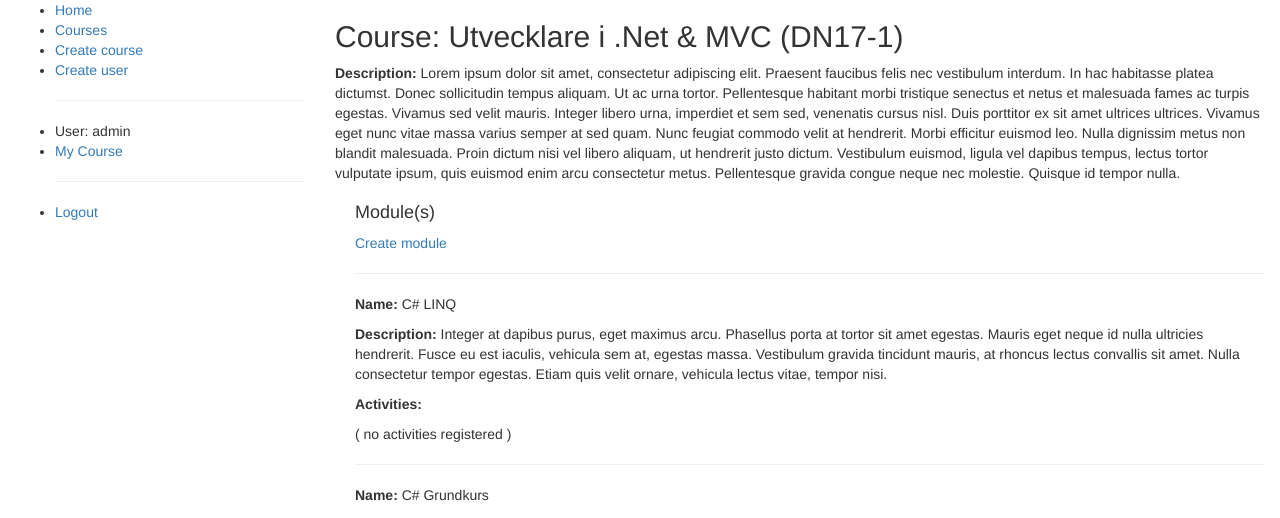
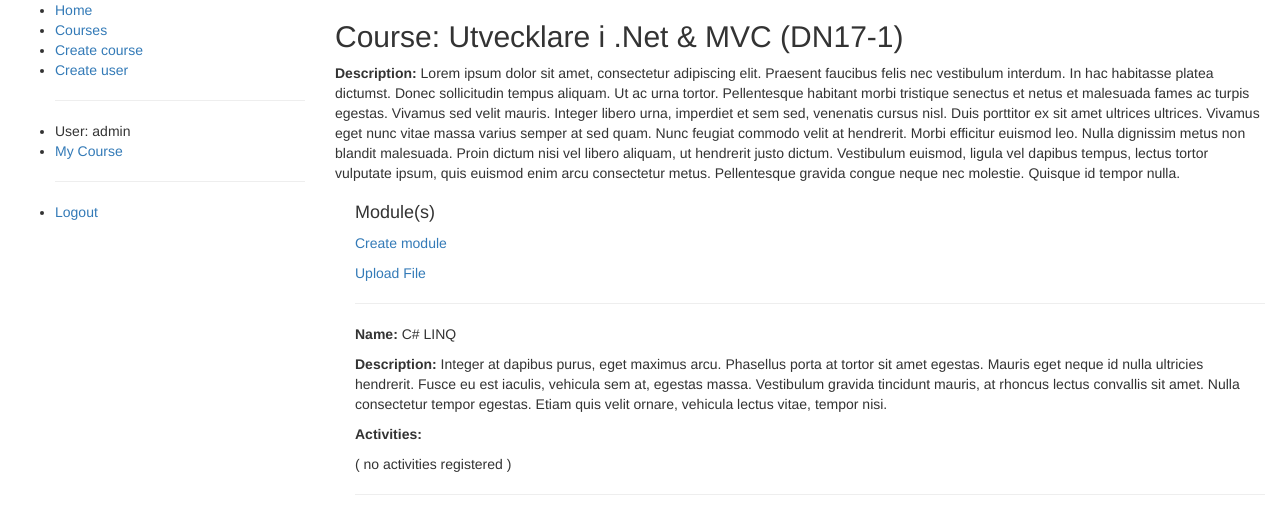
Before and after one commit to gunnar-rydberg/DjangoLMS, a Django app: page /lms/course/1 in a window 1280 px wide. Shown: the top 518 px of the page. Run offline with Django 3.2, Linux system fonts and the light colour scheme; a user stored in the database is signed in; data comes from the database, SQL or seed files in the repository; parts of the project's set-up code (start-up, migrations or seed data) failed here and were passed over; some libraries are stand-ins or nearby versions.

Commit message:
add basic upload/download stuf for documents

```diff
--- a/lms/templates/lms/course_detail.html
+++ b/lms/templates/lms/course_detail.html
@@ -9,7 +9,8 @@
     <h4>Module(s)</h4>
 
     {% if perms.lms.teacher_rights %}
-    <a href="{% url 'module-create' course.id %}">Create module</a>
+    <p><a href="{% url 'module-create' course.id %}">Create module</a></p>
+    <p><a href="{% url 'upload-file' %}">Upload File</a></p>
     {% endif %}
 
     {% for module in course.module_set.all %}
--- a/lms/urls.py
+++ b/lms/urls.py
@@ -10,5 +10,7 @@ urlpatterns = [
     url(r'course-create/$', views.CourseCreateView.as_view(), name='course-create'),
     url(r'student-create/$', views.create_student, name='student-create'),
     url(r'module-create/(?P<course_id>\d+)$', views.ModuleCreateView.as_view(), name='module-create'),
+    url(r'upload-file/$', views.upload_file, name='upload-file'),
+    url(r'storage/(?P<file_id>[\w\.]+)$', views.serve_file, name='storage')
 
 ]
--- a/lms/views.py
+++ b/lms/views.py
@@ -73,3 +73,46 @@ def create_student(request):
     else:
         form = UserCreateForm()
     return render(request, 'lms\student_create.html', {'form':form})
+
+
+
+# See django docs:
+# https://docs.djangoproject.com/en/1.11/topics/http/file-uploads/
+class UploadFileForm(forms.Form):
+    description = forms.CharField(max_length = 200)
+    file = forms.FileField()
+
+
+@permission_required('lms.teacher_rights')
+def upload_file(request):
+    if request.method == 'POST':
+        print("post")
+        print(request.FILES)
+        form = UploadFileForm(request.POST, request.FILES)
+        if form.is_valid():
+            store_uploaded_file(request.FILES['file'])
+            return redirect('index')
+    else:
+        form = UploadFileForm()
+    return render(request, r'lms\upload_file.html', {'form':form})
+
+
+import os
+
+def store_uploaded_file(file):
+    file_path = os.path.join('storage', file.name)
+    #TODO must create 'storage' folder if not existing
+    with open(file_path , 'wb+') as f:
+        for chunk in file.chunks():
+            f.write(chunk)
+
+
+from django.http import HttpResponse
+
+def serve_file(request, file_id):
+    print("serving file: {}".format(file_id))
+    """ Serve file for download """
+    file = open(os.path.join('storage', file_id), 'rb')
+    response = HttpResponse(file, content_type ="application/octet-stream")
+    response['Content-Disposition'] = 'attachment; filename="{}"'.format(file_id)
+    return response
```
Also changed, not shown: lms/templates/lms/upload_file.html (added, +12 -0 lines), 1 other file.
